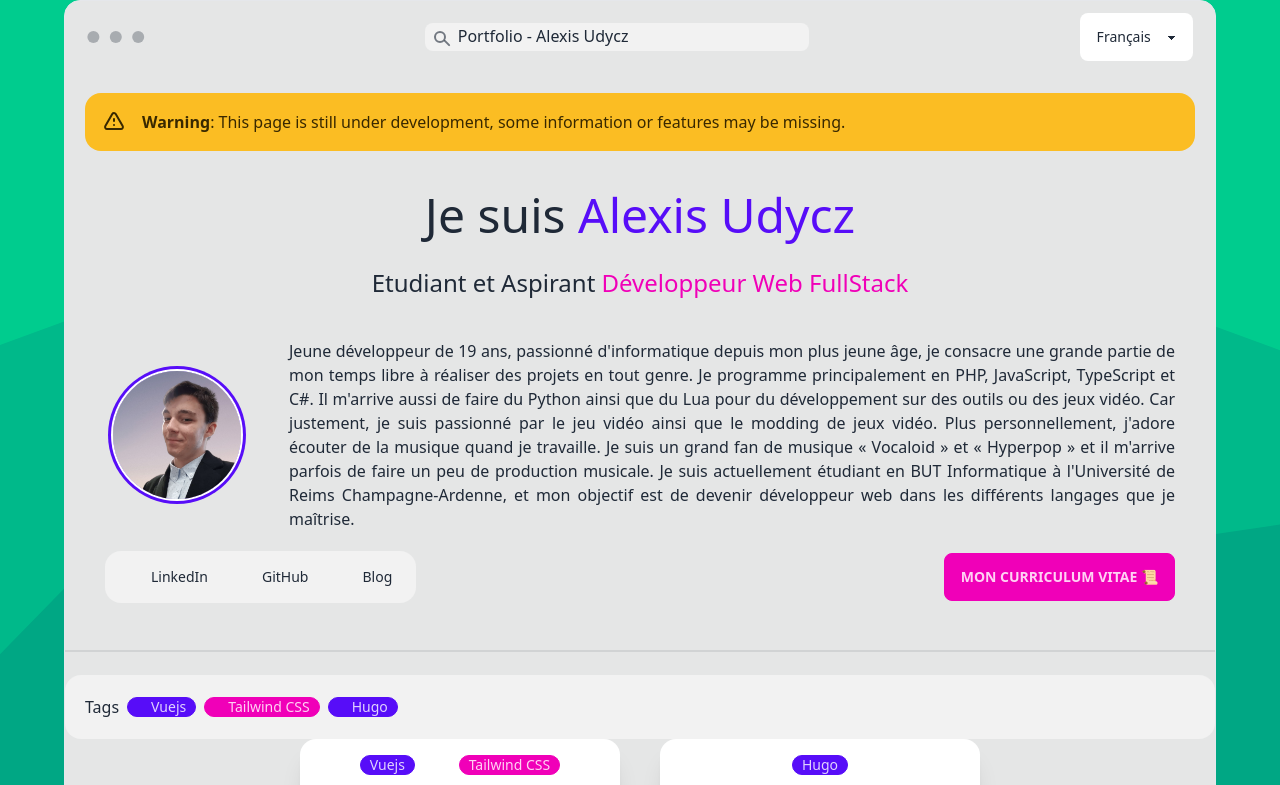
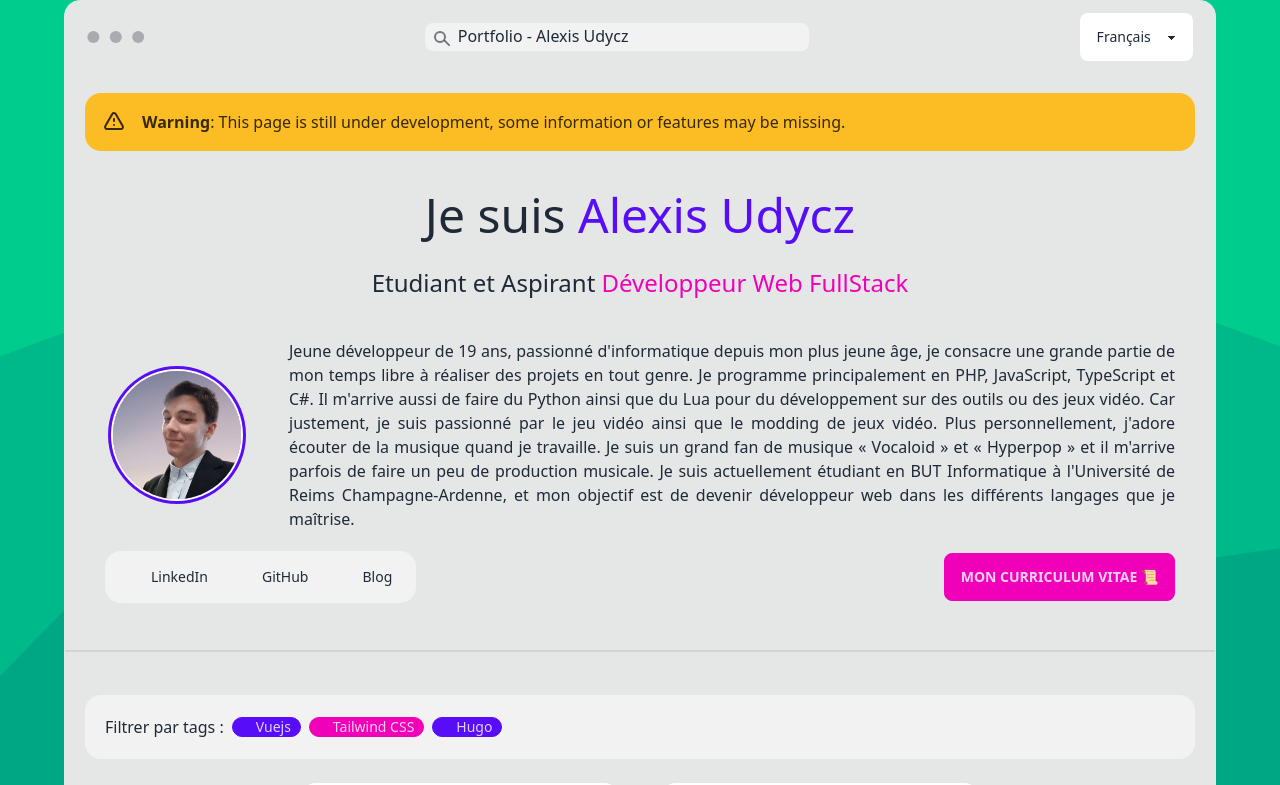
Before and after one commit to C4NX/udyczdev-vue, a Vue app: page / in a window 1280 px wide. Shown: the top 785 px of the page. Built offline with nearby package versions, Linux system fonts and the light colour scheme; some icons are missing.

Commit message:
fix: toolbar padding

```diff
--- a/src/components/UProjectViewer.vue
+++ b/src/components/UProjectViewer.vue
@@ -1,7 +1,8 @@
 <template>
-  <div class="bg-base-200 w-full p-5 rounded-box flex gap-2 items-center" v-if="toolbar">
+  <div class="flex flex-col gap-6 p-5">
+    <div class="bg-base-200 p-5 rounded-box flex gap-2 items-center" v-if="toolbar">
       <span>
-      Tags
+        {{ $t('projects.toolbar.tags') }}
       </span>
       <div class="flex flex-1 gap-2 flex-wrap">
         <button v-for="tag in data.flatMap(x => x.tags).filter(x => x)!" v-bind:key="tag?.title"
@@ -32,6 +33,7 @@
               :class="{ 'btn-disabled': !project.demo }">
               {{ $t('button.demo') }}
             </a>
+          </div>
         </div>
       </div>
     </div>
--- a/src/i18n/messages/fr-FR.json
+++ b/src/i18n/messages/fr-FR.json
@@ -10,6 +10,11 @@
     "source": "CODE SOURCE 🔍",
     "demo": "DEMO 🎮",
     "visitwork": "VISITER LE SITE 🌐"
+  },
+  "projects": {
+    "toolbar": {
+      "tags": "Filtrer par tags :"
+    }
   },
   "contact": {
     "title": "CONTACTEZ-MOI 📧",
```
Lines whose indentation alone changed are shown as unchanged.
